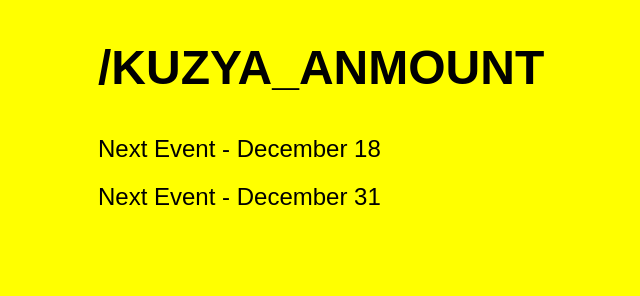
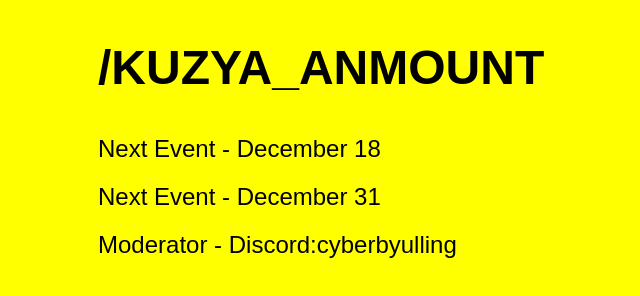
Before and after one commit to MotyaImSobaka/KuzyaAnmount, a plain HTML site: page index.html in a window 1280 px wide. Shown: the whole page, without its empty margins (242-882 px from the left). Drawn offline with Linux system fonts and the light colour scheme.

Commit message:
Update index.html

```diff
--- a/index.html
+++ b/index.html
@@ -52,6 +52,8 @@
         <div class="events">
             <div class="event">Next Event - December 18</div>
             <div class="event">Next Event - December 31</div>
+            <div class="event">Moderator - Discord:cyberbyulling
+</div>
         </div>
     </div>
 </body>
```
